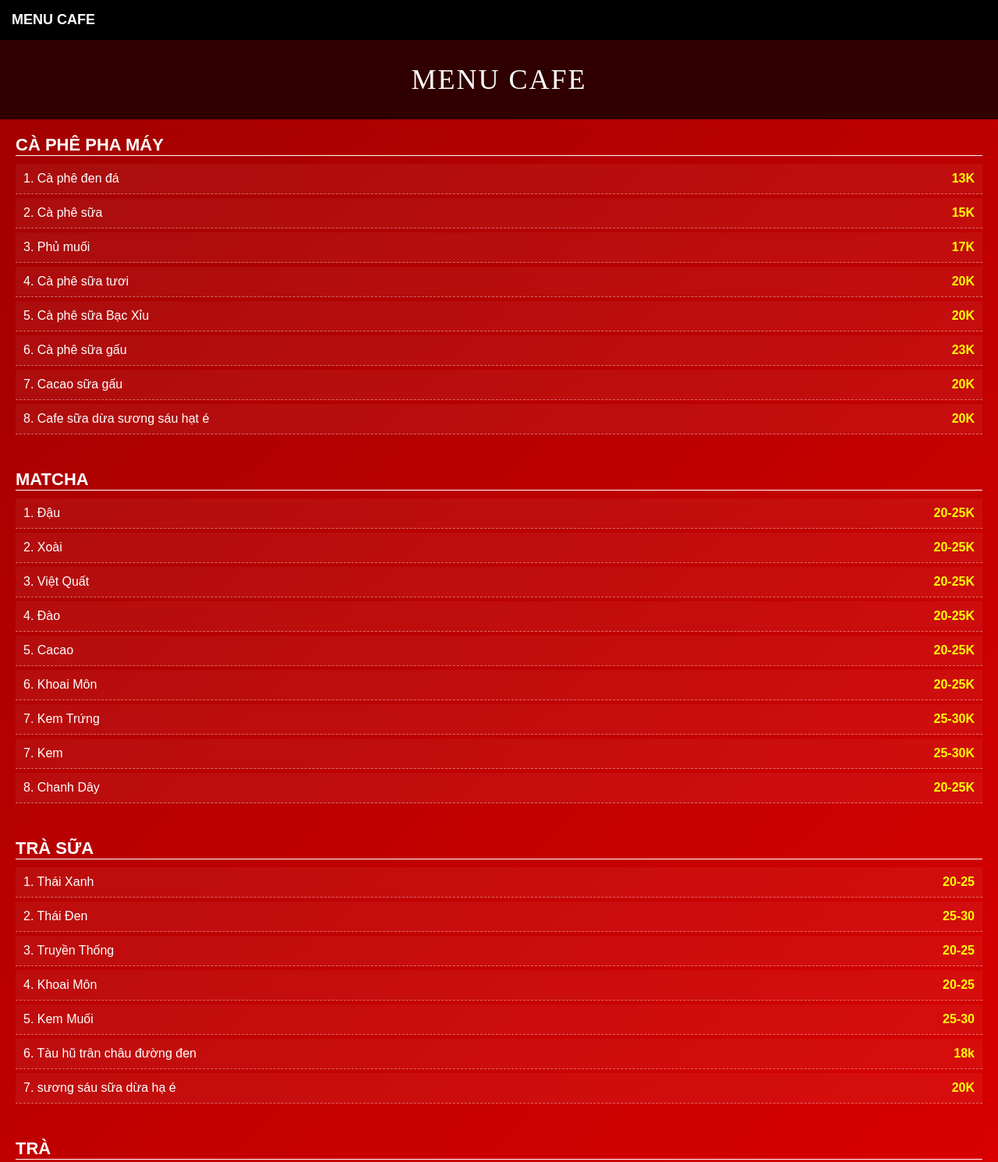
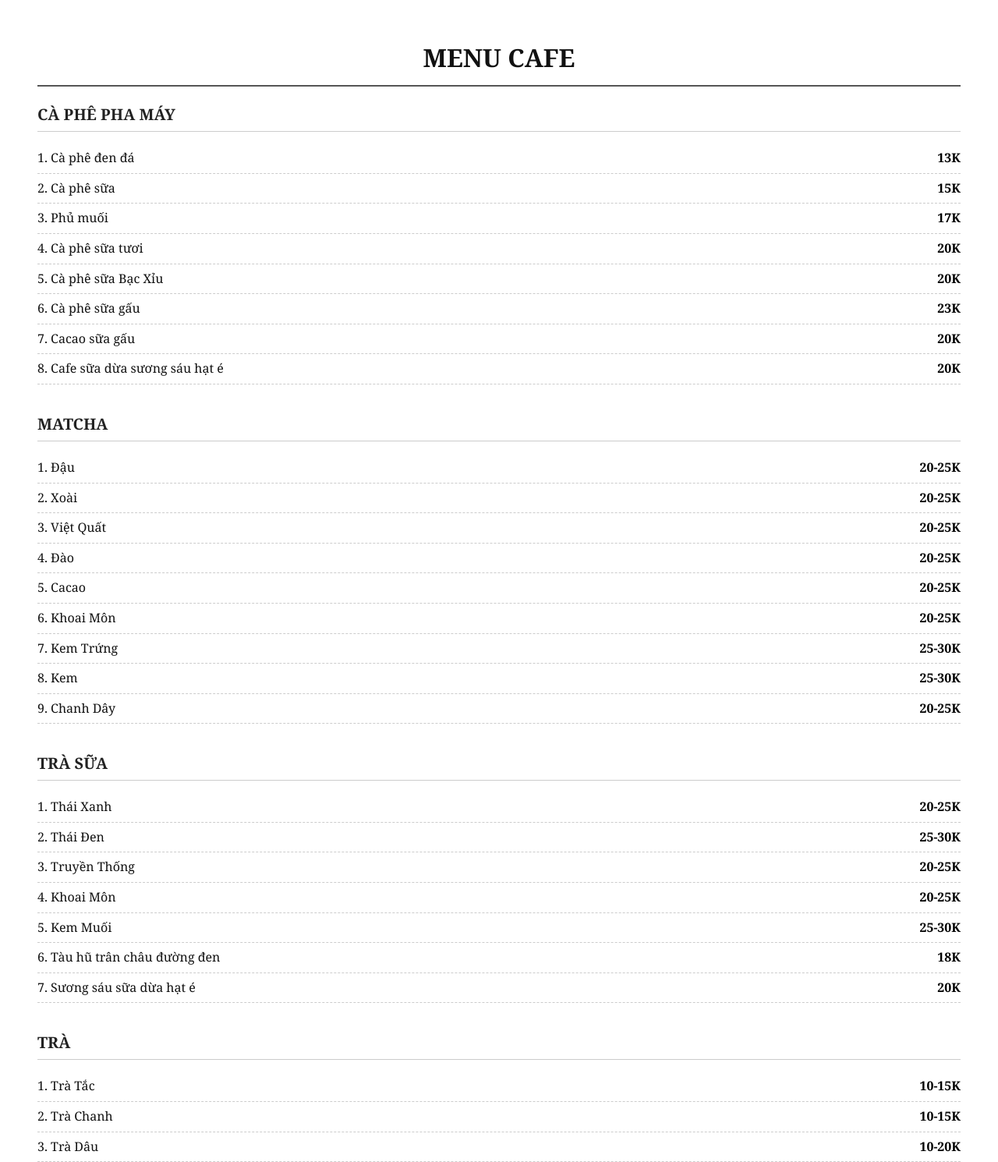
Before and after one commit to kephandientimem/yeumaimotnguoi.github.io, a plain HTML site: page menucafe.html in a window 1280 px wide. Shown: the top 1490 px of the page at 78% size. Drawn offline with Linux system fonts and the light colour scheme.

Commit message:
Update menucafe.html

```diff
--- a/menucafe.html
+++ b/menucafe.html
@@ -7,62 +7,62 @@
   <style>
     * {
       box-sizing: border-box;
-      margin: 0;
-      padding: 0;
     }
     body {
-      font-family: Arial, sans-serif;
-      background: linear-gradient(135deg, #a00000, #ff0000);
-      color: white;
-      padding-bottom: 80px;
+      font-family: 'Georgia', serif;
+      background: white;
+      color: #111;
+      padding: 40px;
+      line-height: 1.6;
     }
     header {
-      background-color: #000;
-      padding: 15px;
-      color: white;
+      text-align: center;
+      font-size: 32px;
       font-weight: bold;
-      text-align: left;
-      font-size: 18px;
+      margin-bottom: 20px;
+      border-bottom: 2px solid #555;
+      padding-bottom: 10px;
     }
     .title {
-      background-color: #300000;
-      padding: 30px 0;
       text-align: center;
-      font-size: 36px;
-      font-family: serif;
-      letter-spacing: 2px;
+      font-size: 28px;
+      margin: 30px 0 10px;
+      font-weight: bold;
+      letter-spacing: 1px;
     }
     .section {
-      padding: 20px;
+      margin-bottom: 35px;
     }
     .section h2 {
-      font-size: 22px;
-      font-weight: bold;
-      margin-bottom: 10px;
-      border-bottom: 1px solid #fff;
+      font-size: 20px;
+      border-bottom: 1px solid #ccc;
+      margin-bottom: 15px;
+      padding-bottom: 5px;
+      text-transform: uppercase;
+      color: #222;
     }
     ul {
       list-style: none;
+      padding: 0;
+      margin: 0;
     }
     li {
       display: flex;
       justify-content: space-between;
-      padding: 10px;
-      border-bottom: 1px dashed rgba(255,255,255,0.4);
-      background-color: rgba(255,255,255,0.05);
-      margin-bottom: 5px;
+      padding: 6px 0;
+      border-bottom: 1px dashed #ccc;
     }
     .price {
-      color: yellow;
       font-weight: bold;
+      color: #000;
     }
   </style>
 </head>
 <body>
   <header>MENU CAFE</header>
-  <div class="title">MENU CAFE<br></div>
+
   <div class="section">
-    <h2>CÀ PHÊ PHA MÁY</h2>
+    <h2>Cà phê pha máy</h2>
     <ul>
       <li><span>1. Cà phê đen đá</span> <span class="price">13K</span></li>
       <li><span>2. Cà phê sữa</span> <span class="price">15K</span></li>
@@ -76,7 +76,7 @@
   </div>
 
   <div class="section">
-    <h2>MATCHA</h2>
+    <h2>Matcha</h2>
     <ul>
       <li><span>1. Đậu</span> <span class="price">20-25K</span></li>
       <li><span>2. Xoài</span> <span class="price">20-25K</span></li>
@@ -85,81 +85,81 @@
       <li><span>5. Cacao</span> <span class="price">20-25K</span></li>
       <li><span>6. Khoai Môn</span> <span class="price">20-25K</span></li>
       <li><span>7. Kem Trứng</span> <span class="price">25-30K</span></li>
-      <li><span>7. Kem </span> <span class="price">25-30K</span></li>
-      <li><span>8. Chanh Dây</span> <span class="price">20-25K</span></li>
+      <li><span>8. Kem</span> <span class="price">25-30K</span></li>
+      <li><span>9. Chanh Dây</span> <span class="price">20-25K</span></li>
     </ul>
   </div>
 
   <div class="section">
-    <h2>TRÀ SỮA</h2>
+    <h2>Trà sữa</h2>
     <ul>
-      <li><span>1. Thái Xanh</span> <span class="price">20-25</span></li>
-      <li><span>2. Thái Đen</span> <span class="price">25-30</span></li>
-      <li><span>3. Truyền Thống</span> <span class="price">20-25</span></li>
-      <li><span>4. Khoai Môn</span> <span class="price">20-25</span></li>
-      <li><span>5. Kem Muối</span> <span class="price">25-30</span></li>
-      <li><span>6. Tàu hũ trân châu đường đen</span> <span class="price">18k</span></li>
-      <li><span>7. sương sáu sữa dừa hạ é</span> <span class="price">20K</span></li>
+      <li><span>1. Thái Xanh</span> <span class="price">20-25K</span></li>
+      <li><span>2. Thái Đen</span> <span class="price">25-30K</span></li>
+      <li><span>3. Truyền Thống</span> <span class="price">20-25K</span></li>
+      <li><span>4. Khoai Môn</span> <span class="price">20-25K</span></li>
+      <li><span>5. Kem Muối</span> <span class="price">25-30K</span></li>
+      <li><span>6. Tàu hũ trân châu đường đen</span> <span class="price">18K</span></li>
+      <li><span>7. Sương sáu sữa dừa hạt é</span> <span class="price">20K</span></li>
     </ul>
   </div>
 
   <div class="section">
-    <h2>TRÀ</h2>
+    <h2>Trà</h2>
     <ul>
       <li><span>1. Trà Tắc</span> <span class="price">10-15K</span></li>
       <li><span>2. Trà Chanh</span> <span class="price">10-15K</span></li>
       <li><span>3. Trà Dâu</span> <span class="price">10-20K</span></li>
       <li><span>4. Trà Xoài</span> <span class="price">20K</span></li>
       <li><span>5. Trà Đào</span> <span class="price">20K</span></li>
-      <li><span>6. Trà Việt Quất</span> <span class="price">20-25k</span></li>
+      <li><span>6. Trà Việt Quất</span> <span class="price">20-25K</span></li>
       <li><span>7. Trà Chanh Dây</span> <span class="price">20K</span></li>
     </ul>
   </div>
 
   <div class="section">
-    <h2>SỮA CHUA LẮC</h2>
+    <h2>Sữa chua lắc</h2>
     <ul>
-      <li><span>1. Sữa chua lắc dâu</span> <span class="price">25-30K</span></li>
-      <li><span>2. Sữa chua lắc xoài</span> <span class="price">25-30K</span></li>
-      <li><span>3. Sữa chua lắc việt quất</span> <span class="price">25-30K</span></li>
-      <li><span>4. Sữa chua lắc đào</span> <span class="price">25-30K</span></li>
-      <li><span>5. Sữa chua đá</span> <span class="price">25-30K</span></li>
-      <li><span>6. Sữa chua lắc dưa lưới</span> <span class="price">25-30K</span></li>
-      <li><span>7. Sữa chua lắc ổi</span> <span class="price">25-30K</span></li>
+      <li><span>1. Dâu</span> <span class="price">25-30K</span></li>
+      <li><span>2. Xoài</span> <span class="price">25-30K</span></li>
+      <li><span>3. Việt Quất</span> <span class="price">25-30K</span></li>
+      <li><span>4. Đào</span> <span class="price">25-30K</span></li>
+      <li><span>5. Đá</span> <span class="price">25-30K</span></li>
+      <li><span>6. Dưa lưới</span> <span class="price">25-30K</span></li>
+      <li><span>7. Ổi</span> <span class="price">25-30K</span></li>
     </ul>
   </div>
 
   <div class="section">
-    <h2>LATTE</h2>
+    <h2>Latte</h2>
     <ul>
       <li><span>1. Dâu</span> <span class="price">20-25K</span></li>
       <li><span>2. Xoài</span> <span class="price">20-25K</span></li>
-      <li><span>3. Việt </span> <span class="price">20-25K</span></li>
+      <li><span>3. Việt</span> <span class="price">20-25K</span></li>
       <li><span>4. Đào</span> <span class="price">20-25K</span></li>
       <li><span>5. Cacao</span> <span class="price">20-25K</span></li>
       <li><span>6. Khoai Môn</span> <span class="price">20-25K</span></li>
       <li><span>7. Chanh Dây</span> <span class="price">20-25K</span></li>
-      <li><span>6. ổi</span> <span class="price">20-25k</span></li>
-      <li><span>7. matchalatte ổi </span> <span class="price">25-30K</span></li>
+      <li><span>8. Ổi</span> <span class="price">20-25K</span></li>
+      <li><span>9. Matcha Latte Ổi</span> <span class="price">25-30K</span></li>
     </ul>
   </div>
 
   <div class="section">
-    <h2>SODA</h2>
+    <h2>Soda</h2>
     <ul>
-      <li><span>1. ổi</span> <span class="price">20-25K</span></li>
-      <li><span>2. dâu</span> <span class="price">20-25K</span></li>
-      <li><span>3. xoài</span> <span class="price">20-25K</span></li>
-      <li><span>4. đào</span> <span class="price">20-25K</span></li>
-      <li><span>5. việt quốt</span> <span class="price">20-25K</span></li>
-      <li><span>6. chanh dây</span> <span class="price">20-25K</span></li>
-      <li><span>6. dưa lưới</span> <span class="price">20-25K</span></li>
-      <li><span>6. blue</span> <span class="price">20-25K</span></li>
+      <li><span>1. Ổi</span> <span class="price">20-25K</span></li>
+      <li><span>2. Dâu</span> <span class="price">20-25K</span></li>
+      <li><span>3. Xoài</span> <span class="price">20-25K</span></li>
+      <li><span>4. Đào</span> <span class="price">20-25K</span></li>
+      <li><span>5. Việt Quất</span> <span class="price">20-25K</span></li>
+      <li><span>6. Chanh Dây</span> <span class="price">20-25K</span></li>
+      <li><span>7. Dưa Lưới</span> <span class="price">20-25K</span></li>
+      <li><span>8. Blue</span> <span class="price">20-25K</span></li>
     </ul>
   </div>
 
   <div class="section">
-    <h2>TOPPING (Thêm)</h2>
+    <h2>Topping (thêm)</h2>
     <ul>
       <li><span>1. Trân Châu</span> <span class="price">5K</span></li>
       <li><span>2. Kem Muối</span> <span class="price">5K</span></li>
```
Lines whose indentation alone changed are shown as unchanged.
